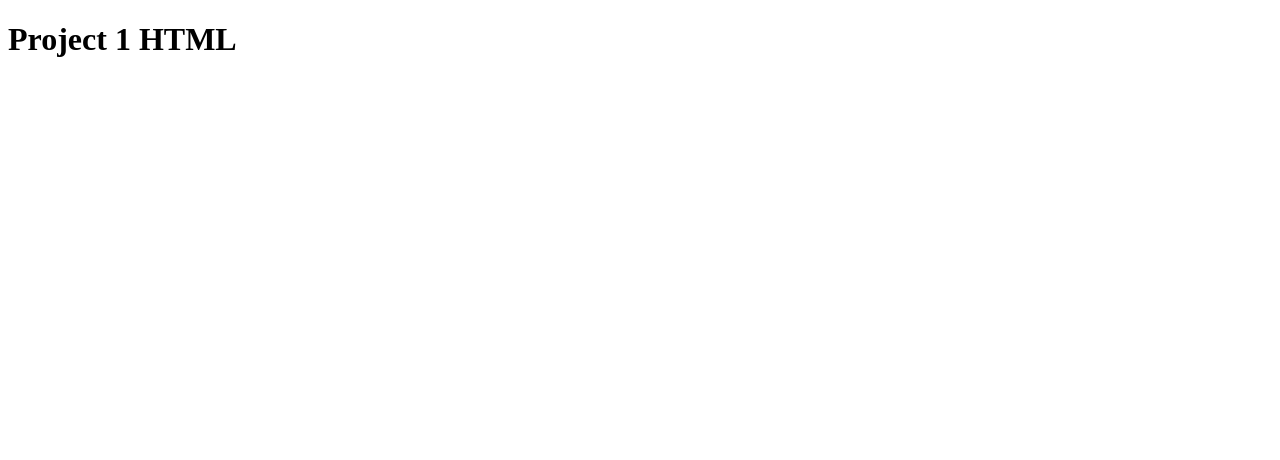
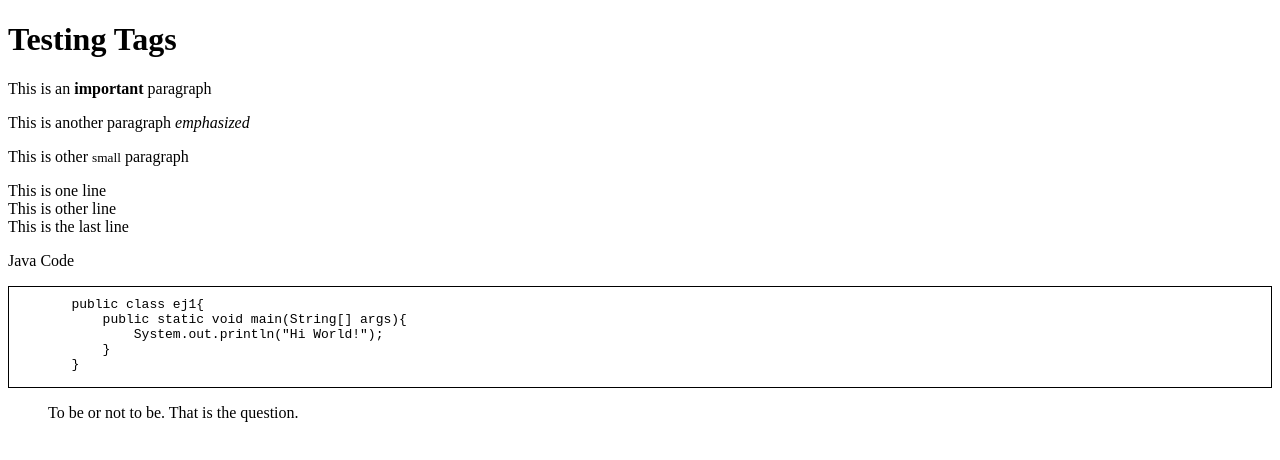
Before and after one commit to A22JulioAA/project1-DAW, a plain HTML site: page index.html in a window 1280 px wide. Drawn offline with Linux system fonts and the light colour scheme.

Commit message:
Testing some tags

```diff
--- a/index.html
+++ b/index.html
@@ -4,9 +4,36 @@
     <meta charset="UTF-8">
     <meta http-equiv="X-UA-Compatible" content="IE=edge">
     <meta name="viewport" content="width=device-width, initial-scale=1.0">
-    <title>Document</title>
+    <title>Testing Tags</title>
+
+    <style>
+        pre{
+            border: 1px solid black;
+            padding-top: 10px;
+        }
+    </style>
 </head>
 <body>
-    <h1>Project 1 HTML</h1>
+    <h1>Testing Tags</h1>
+    <p>This is an <strong>important</strong> paragraph</p>
+    <p>This is another paragraph <em>emphasized</em></p>
+    <p>This is other <small>small</small> paragraph</p>
+    <p>
+        This is one line <br>
+        This is other line <br>
+        This is the last line <br>
+    </p>
+
+    <p>Java Code</p>
+    <pre>
+        public class ej1{
+            public static void main(String[] args){
+                System.out.println("Hi World!");
+            }
+        }
+    </pre>
+
+    <blockquote>To be or not to be. That is the question.</blockquote>
+
 </body>
 </html>
```
